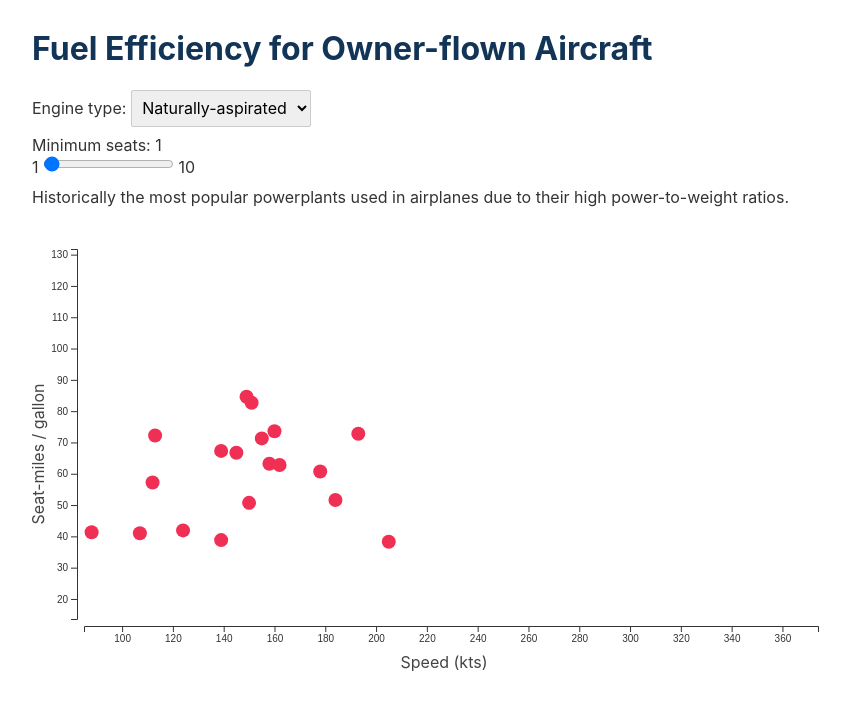
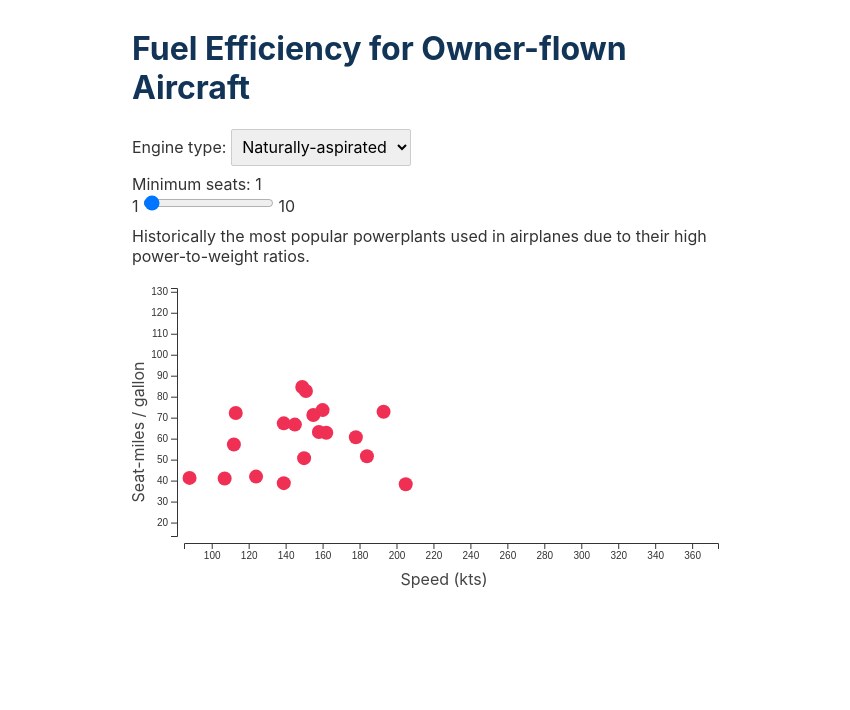
Before and after one commit to Kaizen-Labs-Inc/svelte-d3-lunch-and-learn, a Svelte app in the folder end/: page / in a window 1280 px wide. Shown: the top 710 px of the page, without its empty margins (208-1058 px from the left). Built offline with nearby package versions, Linux system fonts and the light colour scheme.

Commit message:
minor tweaks

```diff
--- a/end/src/App.svelte
+++ b/end/src/App.svelte
@@ -150,8 +150,8 @@
         color: #123456;
     }
     .container {
-        max-width: 800px;
-        margin: 0 auto 500px auto;
+        max-width: 600px;
+        margin: 0 auto 200px auto;
     }
     p {
         min-height: 40px;
@@ -160,6 +160,10 @@
     input {
         padding: 0;
         margin: 0;
+    }
+
+    circle {
+        cursor: pointer;
     }
 </style>
 <div class="container">
--- a/end/src/types.js
+++ b/end/src/types.js
@@ -1,7 +1,7 @@
 export let types = {
   E: {color: '#4CB963', name: 'Electric', description: 'Electric airplanes are relatively rare and current models have short range and small payloads. They are also extremely fuel efficient.'},
   TD: {color: '#ECD444', name: 'Turbo Diesel', description: 'Turbo-diesel engines burn jet fuel and are quite fuel-efficient, but tend to weigh more per horsepower than a naturally-aspirated engine burning leaded fuel.'},
-  T: {color: '#D7BCE8', name: 'Turbocharged', description: 'Turbochargers maintain engine power output at higher altitudes. When paired with an aerodynamically modern airframe, a turbocharged engine can increase speed and efficiency.'},
+  T: {color: '#D7BCE8', name: 'Turbocharged', description: 'Turbochargers maintain engine power output at higher altitudes. Mounted to a modern airframe, a turbocharged engine can increase speed and efficiency.'},
   NA: {color: '#EF3054', name: 'Naturally-aspirated', description: 'Historically the most popular powerplants used in airplanes due to their high power-to-weight ratios.'},
   JP: {color: '#1E2EDE', name: 'Turboprop', description: 'Join a jet-fuel burning turbine to a propellor and you get a turboprop. Benefits include high power-to-weight ratios relatively high top speeds.'},
   J: {color: '#7E22cE', name: 'Jet', description: 'Jet engines offer the highest top speed, but this comes at the expense of high fuel consumption.'}
```
Also changed, not shown: end/public/aircraft_data.csv.
